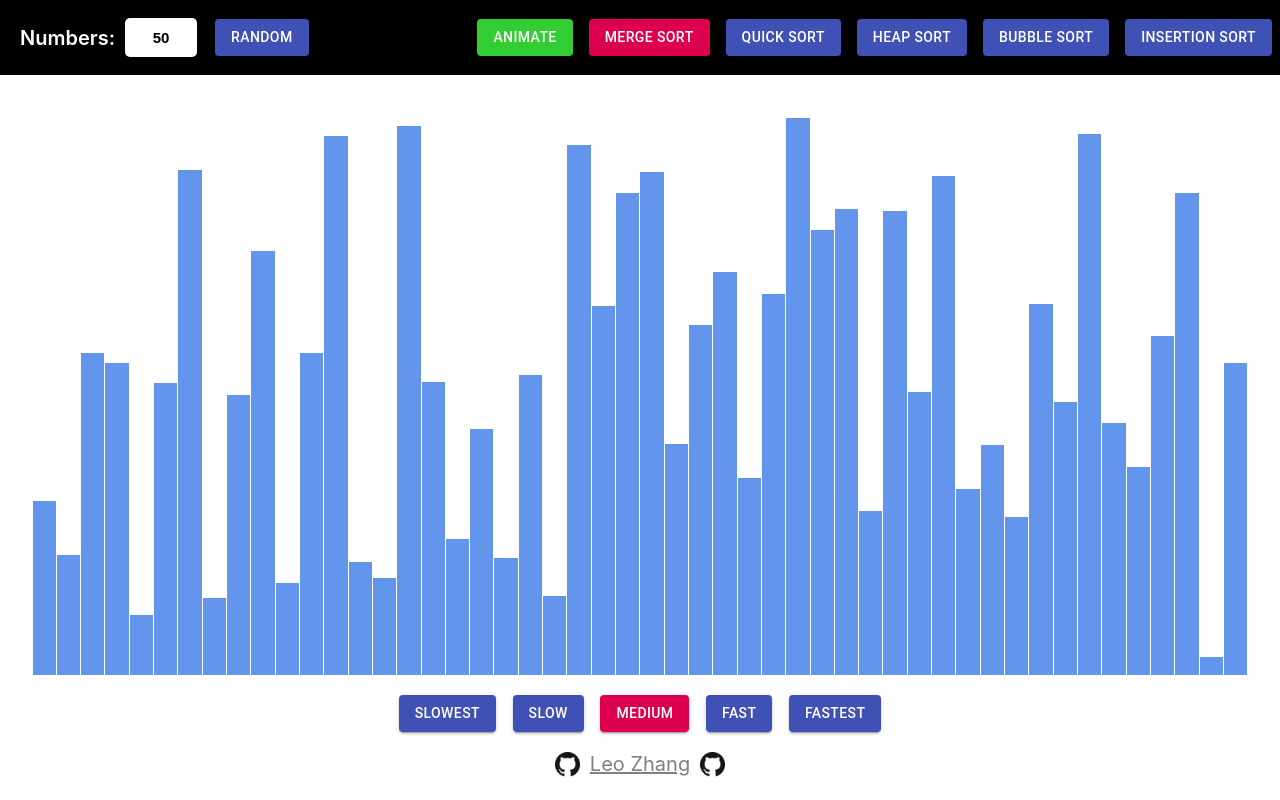
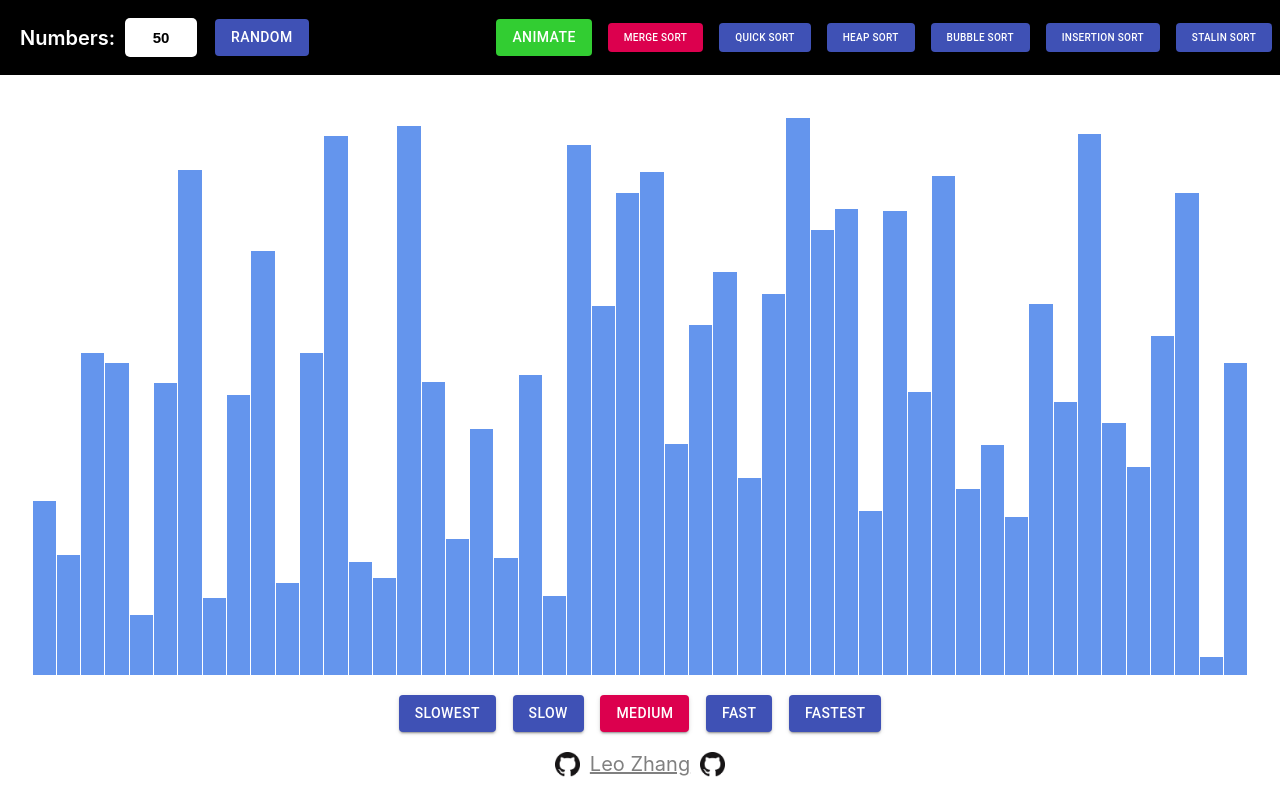
Before and after one commit to TerryHintz/sorting_visualizer, a React (Create React App) app: page / in a window 1280 px wide. Built offline with nearby package versions, Linux system fonts and the light colour scheme.

Commit message:
stalin sort

```diff
--- a/src/sort/header.js
+++ b/src/sort/header.js
@@ -9,6 +9,7 @@ const sorting_methods = [
     "Heap Sort",
     "Bubble Sort",
     "Insertion Sort",
+    "Stalin Sort",
 ];
 
 class Header extends Component {
--- a/src/sort/sort.css
+++ b/src/sort/sort.css
@@ -64,7 +64,7 @@
     max-width: 500px;
 }
 
-.footer {
+.footer-sort {
     display: flex;
     justify-content: center;
     align-items: center;
@@ -89,6 +89,13 @@
     padding: 10px;
     font-size: 20px;
     font-weight: 600;
+    cursor: pointer;
+}
+
+@media only screen and (max-width: 1350px) {
+    .sort-alg {
+        font-size: 10px !important;
+    }
 }
 
 @media only screen and (max-width: 1175px) {
--- a/src/sort/sort.js
+++ b/src/sort/sort.js
@@ -74,24 +74,28 @@ class Sort extends Component {
         this.setState({method});
         if(method === 'Merge Sort'){
             let copy = arr.slice(0);
-            const res = this.mergeSort(copy, 0, nums-1, []);
-            console.log(res);
+            this.mergeSort(copy, 0, nums-1, []);
+            // console.log(res);
         } else if(method === 'Quick Sort'){
             let copy = arr.slice(0);
-            const res = this.quickSort(copy, 0, nums-1, []);
-            console.log(res);
+            this.quickSort(copy, 0, nums-1, []);
+            // console.log(res);
         } else if(method === 'Bubble Sort'){
             let copy = arr.slice(0);
-            const res = this.bubbleSort(copy, []);
-            console.log(res);
+            this.bubbleSort(copy, []);
+            // console.log(res);
         } else if(method === 'Heap Sort'){
             let copy = arr.slice(0);
-            const res = this.heapSort(copy, []);
-            console.log(res);
+            this.heapSort(copy, []);
+            // console.log(res);
         } else if(method === 'Insertion Sort'){
             let copy = arr.slice(0);
-            const res = this.InsertionSort(copy, []);
-            console.log(res);
+            this.InsertionSort(copy, []);
+            // console.log(res);
+        } else if(method === 'Stalin Sort'){
+            let copy = arr.slice(0);
+            this.stalinSort(copy, []);
+            // console.log(res);
         }
     }
 
@@ -371,6 +375,22 @@ class Sort extends Component {
     }
     // Insertion Sort End
 
+    // Stalin Sort Start
+    stalinSort = (arr, animations) => {
+        const nums = arr.length;
+        let low = 0;
+        for(let i=0; i<nums; i++){
+            if(arr[i] < low){
+                animations.push({type: 'set', pos: i, val: 0});
+            } else {
+                low = arr[i];
+                animations.push({type: 'done', pos: i});
+            }
+        }
+        this.setState({animations});
+    }
+    // Stalin Sort End
+
     render() {
 
         const block_width = window.innerWidth / this.state.numbers;
@@ -393,10 +413,10 @@ class Sort extends Component {
                     handleSpeed = {this.handleSpeed}
                     working = {this.state.working}
                 />
-                <div className='footer'>
-                    <img className='github-icon' src={require('../images/GitHub-Mark-32px.png')}></img>
+                <div className='footer-sort'>
+                    <img alt='github' className='github-icon' src={require('../images/GitHub-Mark-32px.png')}></img>
                     <a className='my-name' href='https://github.com/TerryHintz'>{"Leo Zhang"}</a>
-                    <img className='github-icon' src={require('../images/GitHub-Mark-32px.png')}></img>
+                    <img alt='github' className='github-icon' src={require('../images/GitHub-Mark-32px.png')}></img>
                 </div>
             </div>
         )
```
